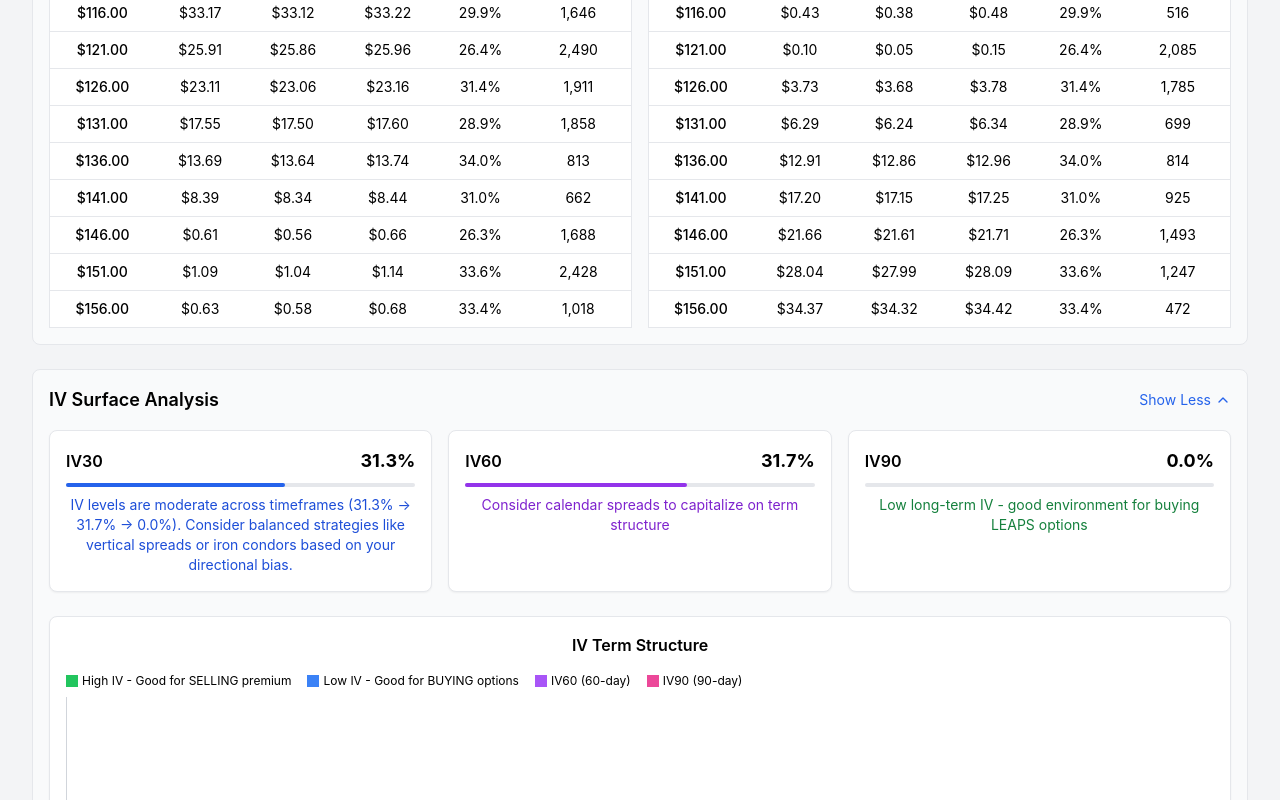
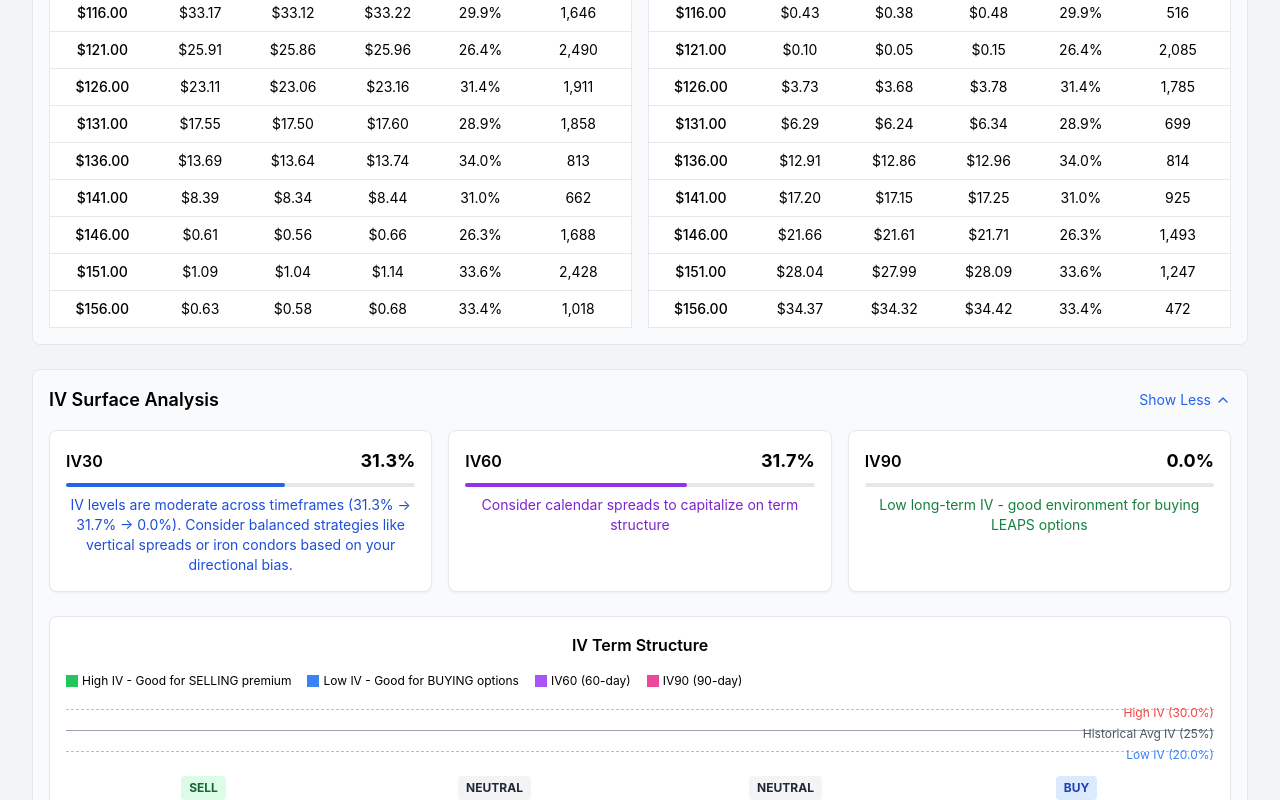
Before and after one commit to henryjrobinson/options-visualizer, a React (Create React App) app: page / in a window 1280 px wide. Both pictures are taken after a click on the button "Show More". Shown: the part 656-1456 px from the top of the page. Built offline with nearby package versions, Linux system fonts and the light colour scheme; no server answers.

Commit message:
Fix IV chart alignment issues with grid-based layout

```diff
--- a/src/components/OptionsVisualizer.js
+++ b/src/components/OptionsVisualizer.js
@@ -387,34 +387,20 @@ const OptionsVisualizer = ({ onOptionSelect, stockSymbol, optionsData, stockData
       );
     }
 
-    // Calculate chart dimensions and spacing
-    const chartHeight = 200;
-    const barWidth = 30;
-    const groupWidth = 120;
-    const chartWidth = data.length * groupWidth;
-
     // Historical average and thresholds
     const historicalAvgIV = 25; // Default historical average IV (%)
     const highIVThreshold = historicalAvgIV * 1.2; // 20% above historical average
     const lowIVThreshold = historicalAvgIV * 0.8; // 20% below historical average
 
-    // Find the maximum IV value for scaling
-    const maxIV = Math.max(
-      ...data.map(item => Math.max(item.iv, item.iv60, item.iv90, highIVThreshold)),
-      40 // Minimum scale to ensure visibility
-    );
-
-    // Scale factor to convert IV values to pixel heights
-    const scaleY = chartHeight / maxIV;
-
     return (
-      <div className="mt-4 overflow-x-auto">
-        <div className="flex items-center mb-2 text-xs">
-          <div className="flex items-center mr-4">
+      <div className="mt-4">
+        {/* Legend */}
+        <div className="flex flex-wrap items-center mb-4 text-xs gap-4">
+          <div className="flex items-center">
             <div className="w-3 h-3 bg-green-500 mr-1"></div>
             <span>High IV - Good for SELLING premium</span>
           </div>
-          <div className="flex items-center mr-4">
+          <div className="flex items-center">
             <div className="w-3 h-3 bg-blue-500 mr-1"></div>
             <span>Low IV - Good for BUYING options</span>
           </div>
@@ -422,129 +408,96 @@ const OptionsVisualizer = ({ onOptionSelect, stockSymbol, optionsData, stockData
             <div className="w-3 h-3 bg-purple-500 mr-1"></div>
             <span>IV60 (60-day)</span>
           </div>
-          <div className="flex items-center ml-4">
+          <div className="flex items-center">
             <div className="w-3 h-3 bg-pink-500 mr-1"></div>
             <span>IV90 (90-day)</span>
           </div>
         </div>
 
-        <div className="relative" style={{ width: `${chartWidth}px`, minWidth: '100%', height: `${chartHeight + 150}px` }}>
-          {/* Chart axes and grid lines */}
-          <div className="absolute left-0 top-0 h-full border-l border-gray-300"></div>
-          <div className="absolute left-0 bottom-0 w-full border-b border-gray-300"></div>
-
-          {/* Horizontal grid lines and labels */}
-          {[0, 25, 50, 75, 100].map(percent => {
-            const y = chartHeight - (percent * scaleY);
-            if (y < 0) return null; // Skip if outside chart area
-
-            return (
-              <div key={`grid-${percent}`} className="absolute left-0 w-full" style={{ bottom: `${y}px` }}>
-                <div className="border-t border-gray-200 w-full"></div>
-                <div className="absolute -left-8 -top-2 text-xs text-gray-500">{percent}%</div>
-              </div>
-            );
-          })}
-
-          {/* Historical average line */}
-          <div
-            className="absolute left-0 w-full border-t border-gray-400 border-dashed z-10"
-            style={{ bottom: `${historicalAvgIV * scaleY}px` }}
-          >
-            <div className="absolute right-0 -top-3 text-xs text-gray-600 bg-white px-1">
-              Historical Avg IV ({historicalAvgIV}%)
+        {/* Threshold lines */}
+        <div className="relative mb-2">
+          <div className="border-b border-dashed border-red-300 w-full pb-1">
+            <span className="absolute right-0 text-xs text-red-500">High IV ({highIVThreshold.toFixed(1)}%)</span>
           </div>
         </div>
 
-          {/* High IV threshold line */}
-          <div
-            className="absolute left-0 w-full border-t border-red-300 border-dashed z-10"
-            style={{ bottom: `${highIVThreshold * scaleY}px` }}
-          >
-            <div className="absolute right-0 -top-3 text-xs text-red-500 bg-white px-1">
-              High IV ({highIVThreshold.toFixed(1)}%)
+        <div className="relative mb-2 mt-4">
+          <div className="border-b border-gray-400 w-full pb-1">
+            <span className="absolute right-0 text-xs text-gray-600">Historical Avg IV ({historicalAvgIV}%)</span>
           </div>
         </div>
 
-          {/* Low IV threshold line */}
-          <div
-            className="absolute left-0 w-full border-t border-blue-300 border-dashed z-10"
-            style={{ bottom: `${lowIVThreshold * scaleY}px` }}
-          >
-            <div className="absolute right-0 -top-3 text-xs text-blue-500 bg-white px-1">
-              Low IV ({lowIVThreshold.toFixed(1)}%)
+        <div className="relative mb-6 mt-4">
+          <div className="border-b border-dashed border-blue-300 w-full pb-1">
+            <span className="absolute right-0 text-xs text-blue-500">Low IV ({lowIVThreshold.toFixed(1)}%)</span>
           </div>
         </div>
 
-          {/* Bars for each expiration date */}
+        {/* Bar chart using CSS grid for better alignment */}
+        <div className="grid grid-cols-4 gap-4">
           {data.map((item, index) => {
-            const x = index * groupWidth + 40; // Add padding for labels
-            const ivHeight = item.iv * scaleY;
-            const iv60Height = item.iv60 * scaleY;
-            const iv90Height = item.iv90 * scaleY;
-
             // Determine bar color based on IV level
             let barColor = "bg-gray-400"; // Default neutral color
+            let labelColor = "bg-gray-100 text-gray-800";
+            let labelText = "NEUTRAL";
+
             if (item.isHighIV) {
               barColor = "bg-green-500"; // High IV - good for selling
+              labelColor = "bg-green-100 text-green-800";
+              labelText = "SELL";
             } else if (item.isLowIV) {
               barColor = "bg-blue-500"; // Low IV - good for buying
+              labelColor = "bg-blue-100 text-blue-800";
+              labelText = "BUY";
             }
 
             return (
-              <div key={`bar-group-${index}`} className="absolute" style={{ left: `${x}px`, bottom: '0' }}>
+              <div key={index} className="flex flex-col items-center">
+                {/* Strategy label */}
+                <div className={`text-xs font-bold mb-2 px-2 py-1 rounded ${labelColor}`}>
+                  {labelText}
+                </div>
+
+                {/* Bar group */}
+                <div className="flex items-end h-40 mb-2 gap-1">
                   {/* Main IV bar */}
-                <div className="relative">
-                  <div
-                    className={`w-${barWidth} ${barColor} absolute bottom-0 rounded-t`}
-                    style={{ width: `${barWidth}px`, height: `${ivHeight}px`, left: '0px' }}
-                  >
-                    {/* Buy/Sell indicator */}
-                    {item.isHighIV && (
-                      <div className="absolute -top-6 left-0 w-full text-center text-xs font-bold text-green-700 bg-green-100 rounded px-1 py-0.5">
-                        SELL
+                  <div className="flex flex-col items-center">
+                    <div className={`w-8 ${barColor} rounded-t relative`}
+                         style={{ height: `${Math.min(item.iv * 2.5, 100)}%` }}>
+                      <div className="absolute -top-5 w-full text-center text-xs font-semibold text-white">
+                        {item.iv.toFixed(1)}%
                       </div>
-                    )}
-                    {item.isLowIV && (
-                      <div className="absolute -top-6 left-0 w-full text-center text-xs font-bold text-blue-700 bg-blue-100 rounded px-1 py-0.5">
-                        BUY
-                      </div>
-                    )}
-
-                    {/* IV value label */}
-                    <div className="absolute -top-3 w-full text-center text-xs font-semibold text-white">
-                      {item.iv.toFixed(1)}%
                     </div>
                   </div>
 
                   {/* IV60 bar */}
-                  <div
-                    className="w-5 bg-purple-500 absolute bottom-0 rounded-t"
-                    style={{ width: `${barWidth/2}px`, height: `${iv60Height}px`, left: `${barWidth + 5}px` }}
-                  >
-                    <div className="absolute -top-3 w-full text-center text-xs font-semibold text-white">
+                  <div className="flex flex-col items-center">
+                    <div className="w-4 bg-purple-500 rounded-t relative"
+                         style={{ height: `${Math.min(item.iv60 * 2.5, 100)}%` }}>
+                      <div className="absolute -top-5 w-full text-center text-xs font-semibold text-white">
                         {item.iv60.toFixed(1)}%
+                      </div>
                     </div>
                   </div>
 
                   {/* IV90 bar */}
-                  <div
-                    className="w-5 bg-pink-500 absolute bottom-0 rounded-t"
-                    style={{ width: `${barWidth/2}px`, height: `${iv90Height}px`, left: `${barWidth + 5 + barWidth/2 + 5}px` }}
-                  >
-                    <div className="absolute -top-3 w-full text-center text-xs font-semibold text-white">
+                  <div className="flex flex-col items-center">
+                    <div className="w-4 bg-pink-500 rounded-t relative"
+                         style={{ height: `${Math.min(item.iv90 * 2.5, 100)}%` }}>
+                      <div className="absolute -top-5 w-full text-center text-xs font-semibold text-white">
                         {item.iv90.toFixed(1)}%
                       </div>
                     </div>
                   </div>
+                </div>
 
-                {/* X-axis label (date) */}
-                <div className="absolute bottom-0 left-0 w-full text-center" style={{ width: `${barWidth * 2 + 10}px` }}>
-                  <div className="pt-2 text-xs font-medium">{item.displayDate}</div>
-                  <div className={`mt-1 text-xs px-1 py-0.5 rounded ${item.strategyColor}`}>
+                {/* Date and strategy info */}
+                <div className="text-center">
+                  <div className="text-xs font-medium">{item.displayDate}</div>
+                  <div className={`mt-1 text-xs px-2 py-1 rounded ${item.strategyColor}`}>
                     {item.strategy}
                   </div>
-                  <div className="mt-1 text-xs text-gray-600 max-w-[110px]">
+                  <div className="mt-1 text-xs text-gray-600 max-w-[120px] text-center">
                     {item.strategyDetail}
                   </div>
                 </div>
```
Lines whose indentation alone changed are shown as unchanged.
